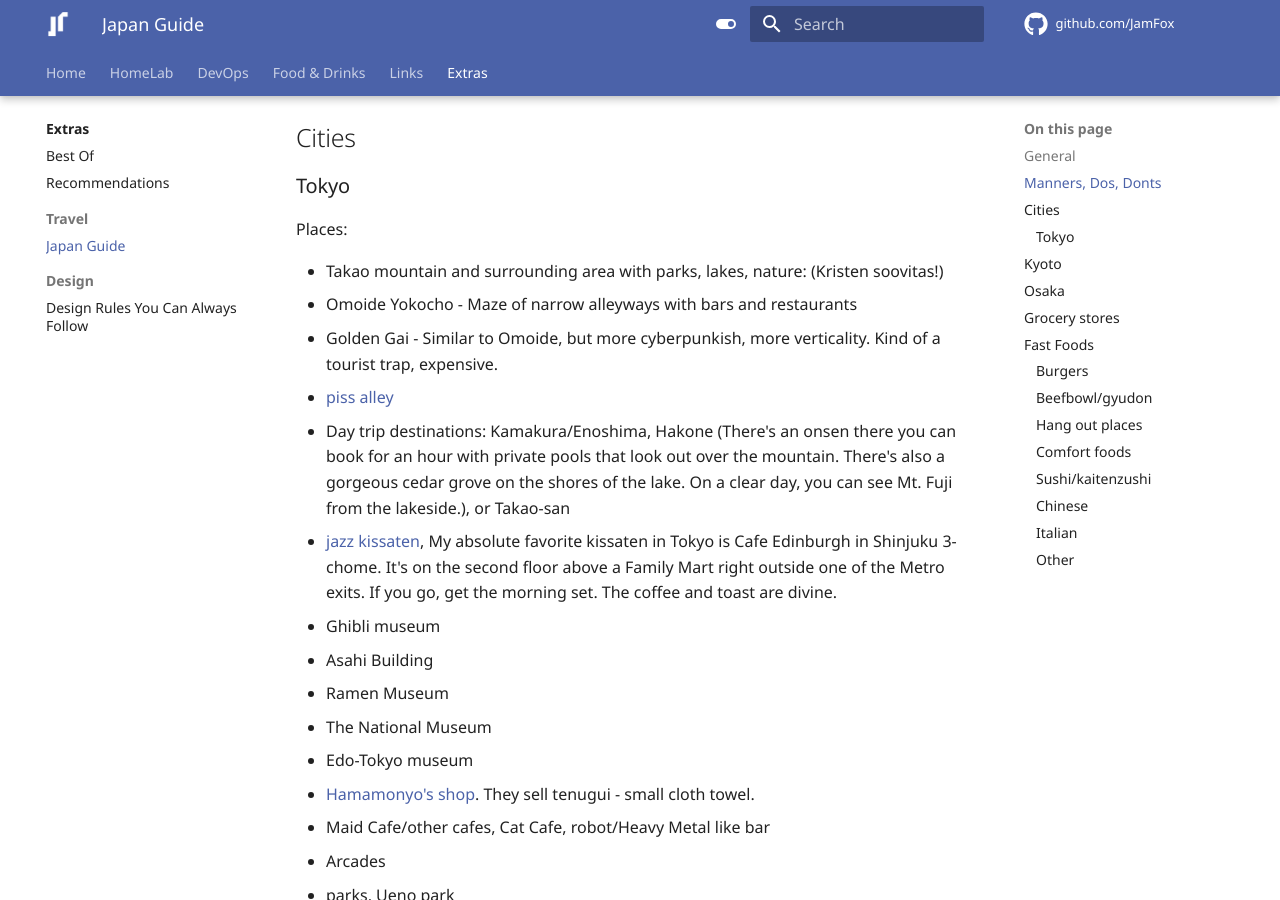
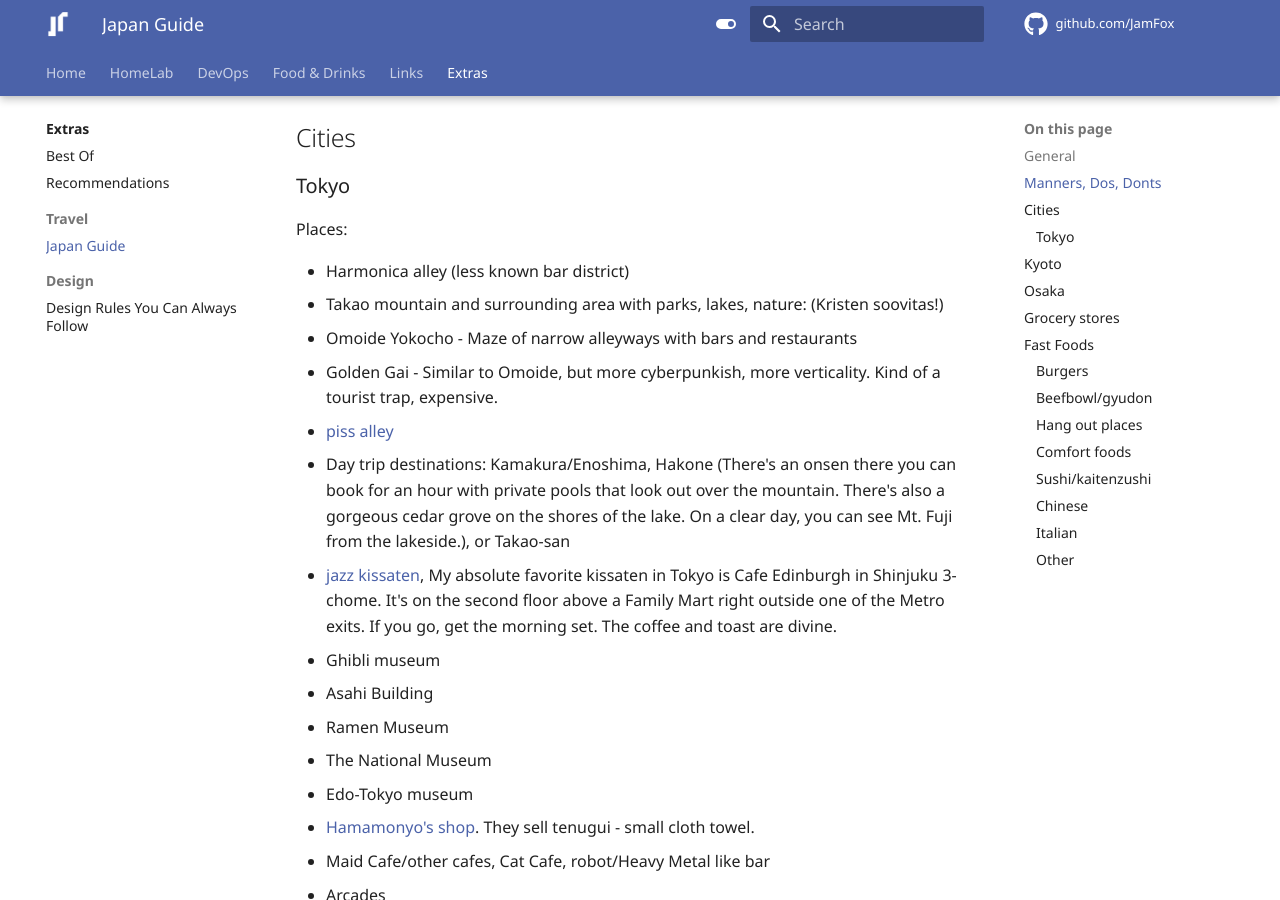
Before and after one commit to JamFox/docs.jamfox.dev, an MkDocs documentation site: the page built from docs/content/travel/japan-guide.md, in a window 1280 px wide and 900 px high, scrolled down 1374 px. Built offline with MkDocs 1.6.1 and Material for MkDocs 9.7.7, drawn with Linux system fonts in a browser that asks for light colours; comment, search, counter and statistics services are not loaded.

Commit message:
add harmonica

```diff
--- a/docs/content/travel/japan-guide.md
+++ b/docs/content/travel/japan-guide.md
@@ -43,6 +43,7 @@ General places:
 
 Places:
 
+- Harmonica alley (less known bar district)
 - Takao mountain and surrounding area with parks, lakes, nature: (Kristen soovitas!)
 - Omoide Yokocho - Maze of narrow alleyways with bars and restaurants
 - Golden Gai - Similar to Omoide, but more cyberpunkish, more verticality. Kind of a tourist trap, expensive.
```
